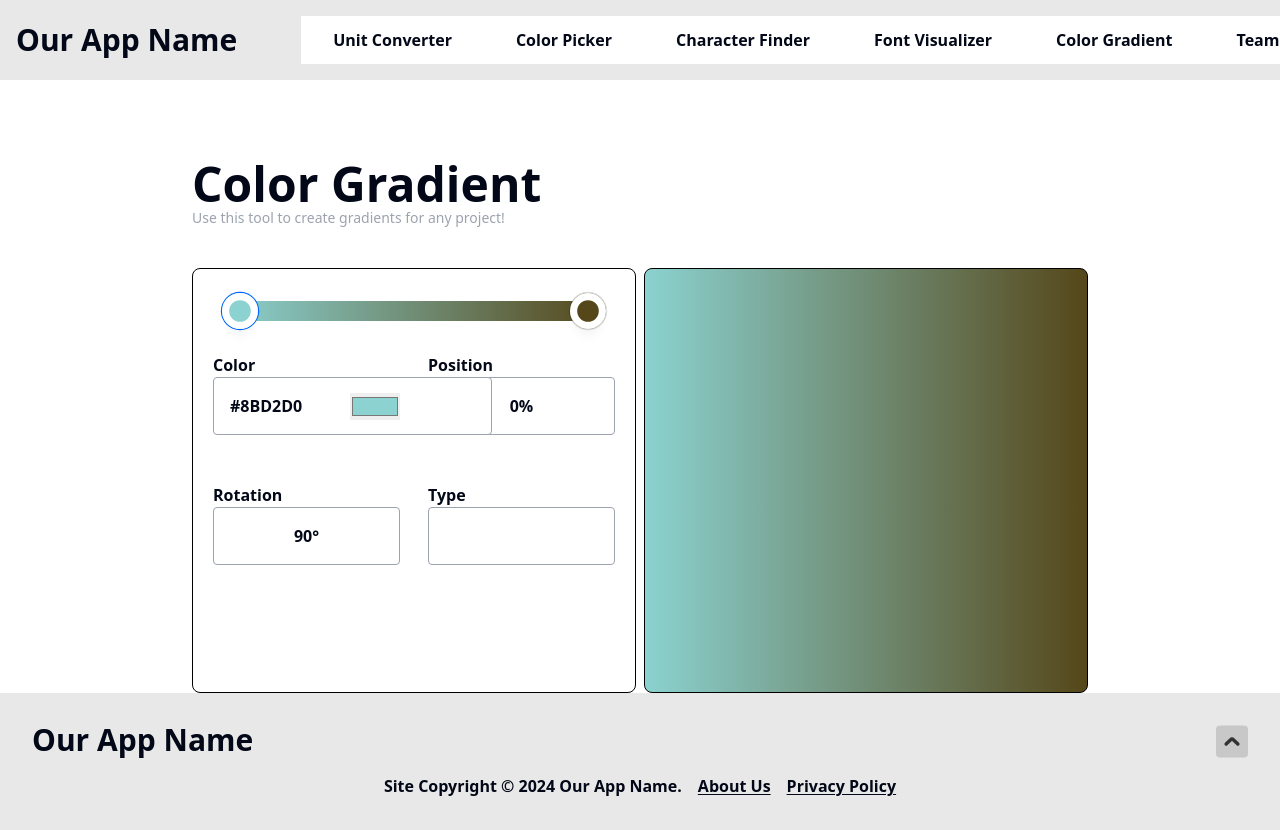
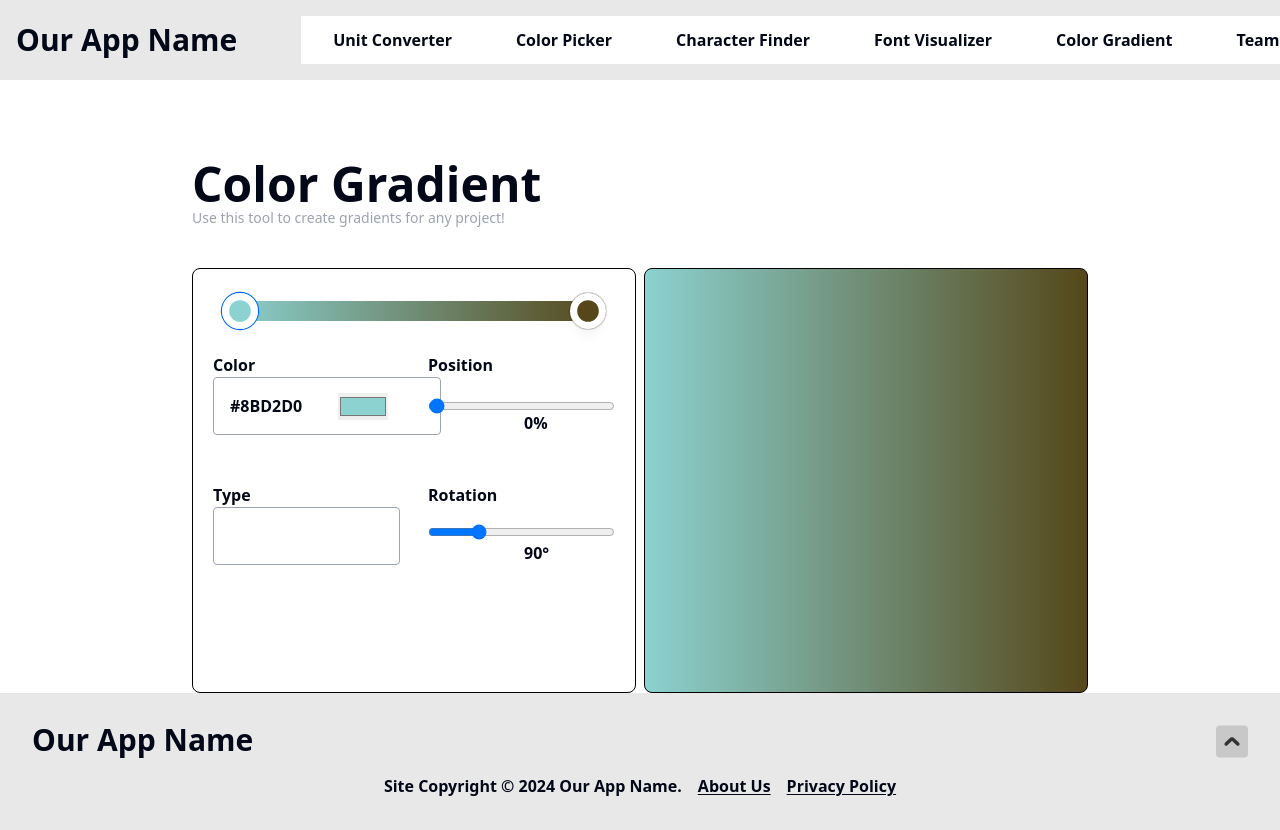
Before and after one commit to chingu-voyages/devex.tools, a React (Vite) app in the folder fetools-app/: page /color-gradient in a window 1280 px wide. Shown: the top 830 px of the page. Built offline with nearby package versions, Linux system fonts and the light colour scheme.

Commit message:
Make position and rotation into sliders

```diff
--- a/fetools-app/src/components/ColorGradientComponents/ColorGradientInterface.jsx
+++ b/fetools-app/src/components/ColorGradientComponents/ColorGradientInterface.jsx
@@ -42,8 +42,8 @@ export default function ColorGradientInterface({
     return(
         <>
         <div ref={parentRef} className="grid grid-cols-2 grid-rows-3 gap-x-7 gap-y-12 px-5">
-            <label id="color" className="relative flex flex-col w-full font-bold ">Color
-                <div className="relative w-full z-0">
+            <label id="color" className="flex flex-col font-bold ">Color
+                <div className="relative z-0 max-w-[228px]">
                     <input
                     ref={colorInputRef}
                     defaultValue={displayData.color}
@@ -51,39 +51,40 @@ export default function ColorGradientInterface({
                     placeholder={lastValidData.color || displayData.color}
                     type="text"
                     maxLength={7}
-                    className="rounded-sm border border-gray-400 p-4 uppercase flex-2"/>
+                    className="rounded-sm border border-gray-400 p-4  uppercase flex-2 w-[228px]"/>
 
                     <input
                     type="color"
                     defaultValue={displayData.color}
                     onChange={handleColorInputChange}
-                    className="absolute right-0 top-4"/>
+                    className="absolute right-3 top-4"/>
                 </div>
             </label>
-            <label id="position" className="flex flex-col w-full font-bold">Position
+            <label id="position" className="relative flex flex-col w-full font-bold">Position
                 <input
+                max={100}
                 defaultValue={displayData.position}
                 onChange={handlePositionInputChange}
                 onBlur={updateValuesOnBlur}
-                placeholder={lastValidData.position || displayData.position}
-                type="text"
-                maxLength={4}
-                className="rounded-sm border border-gray-400 p-4 uppercase text-center"/>
-            </label>
-            <label id="rotation" className="flex flex-col w-full font-bold">Rotation
-                <input
-                defaultValue={displayData.rotation}
-                placeholder={lastValidData.rotation || displayData.rotation}
-                type="text"
-                maxLength={4}
-                onChange={handleRotationInputChange}
-                className="rounded-sm border border-gray-400 p-4 uppercase text-center"/>
+                type="range"
+                className="rounded-sm border border-gray-400 py-5 uppercase text-center"/>
+                <span className="block absolute bottom-0 left-24">{displayData.position}%</span>
             </label>
             <label id="type" className="flex flex-col w-full font-bold">Type
                 <input
                 type="text"
-                className="rounded-sm border border-gray-400 p-4 uppercase text-center"/>
+                className="rounded-sm border border-gray-400 py-4 uppercase text-center"/>
             </label>
+            <label id="rotation" className="relative flex flex-col w-full font-bold">Rotation
+                <input
+                max={100}
+                defaultValue={displayData.rotation}
+                type="range"
+                onChange={handleRotationInputChange}
+                className="rounded-sm border border-gray-400 py-4 uppercase text-center"/>
+                <span className="block absolute bottom-0 left-24">{parseInt(displayData.rotation*3.6)}°</span>
+            </label>
+
         </div>
         </>
     )
--- a/fetools-app/src/components/ColorGradientComponents/ColorGradientSlider.jsx
+++ b/fetools-app/src/components/ColorGradientComponents/ColorGradientSlider.jsx
@@ -114,7 +114,6 @@ export default function ColorGradientSlider({
         handleSetCurrentKnob(currentThumb)
 
     }
-
 
     function createThumbColorRule(){
         const wrapElement = sliderContainerRef.current.getElementsByClassName('wrap')[0]
--- a/fetools-app/src/pages/ColorGradient.jsx
+++ b/fetools-app/src/pages/ColorGradient.jsx
@@ -27,18 +27,27 @@ export default function ColorGradient() {
 
   const [currentKnob, setCurrentKnob] = useState(false);
 
+  const [currentRotation, setCurrentRotation] = useState(25)
+
   const [inputValue, setInputValue] = useState({
     color: getHexString(gradientColors[0].colorStr),
-    position: `${gradientColors[0].value}%`,
-    rotation: '90°'
+    position: gradientColors[0].value,
+    rotation: currentRotation
   });
 
   useEffect(()=>{
     if(!currentKnob){
       setCurrentKnob(containerRef.current.querySelector('.isActive'))
     }
+  },[currentKnob])
 
-  },[currentKnob, gradientColors])
+  useEffect(()=>{
+    if(inputValue.rotation!==currentRotation){
+      setCurrentRotation(inputValue.rotation)
+      updateCSSValues('.gradient', 'background', generateGradientRule(colorsArr, (inputValue.rotation*3.6)))
+    }
+
+  },[inputValue, currentRotation])
 
   return (
     <>
@@ -135,7 +144,7 @@ export default function ColorGradient() {
 
       currentKnob.value = value
       gradientColors[0].value = value
-      inputValue.position = `${value}%`
+      inputValue.position = value
 
       setGradientColors([...gradientColors])
     }
@@ -145,26 +154,14 @@ export default function ColorGradient() {
   }
 
   function handleRotationInputChange(evt){
-    const regex1 = /(^[\d]{0,3}°$)/gm;
-    const regex2 = /(^[\d]{0,3}$)/gm;
-    const newValue =  evt.target.value
-
-    if(newValue.match(regex1)||newValue.match(regex2)){
-
-      const isMatch = newValue.match(regex1)||newValue.match(regex2);
-
-      const value = parseInt(isMatch[0].replace('%',''))
-
-      inputValue.rotation = `${value}°`
-
-    }
+    inputValue.rotation =  evt.target.value
   }
 
   function handleSetInputValue(newValues) {
     setInputValue({
       color: getHexString(newValues.color),
-      position: `${newValues.position}%`,
-      rotation: `${newValues.rotation}`
+      position: newValues.position,
+      rotation: newValues.rotation
     })
   }
 
@@ -174,7 +171,7 @@ export default function ColorGradient() {
 
   function generateGradientRule(colorsArr, newRotation=null) {
 
-    const rotationValue = newRotation||inputValue.rotation.replace('°', '')
+    const rotationValue = newRotation||(parseInt(inputValue.rotation)*3.6)
 
     const sortedColors = [...colorsArr]
     sortedColors.sort(( {value: color1Value}, {value: color2Value} ) => color1Value - color2Value)
```
